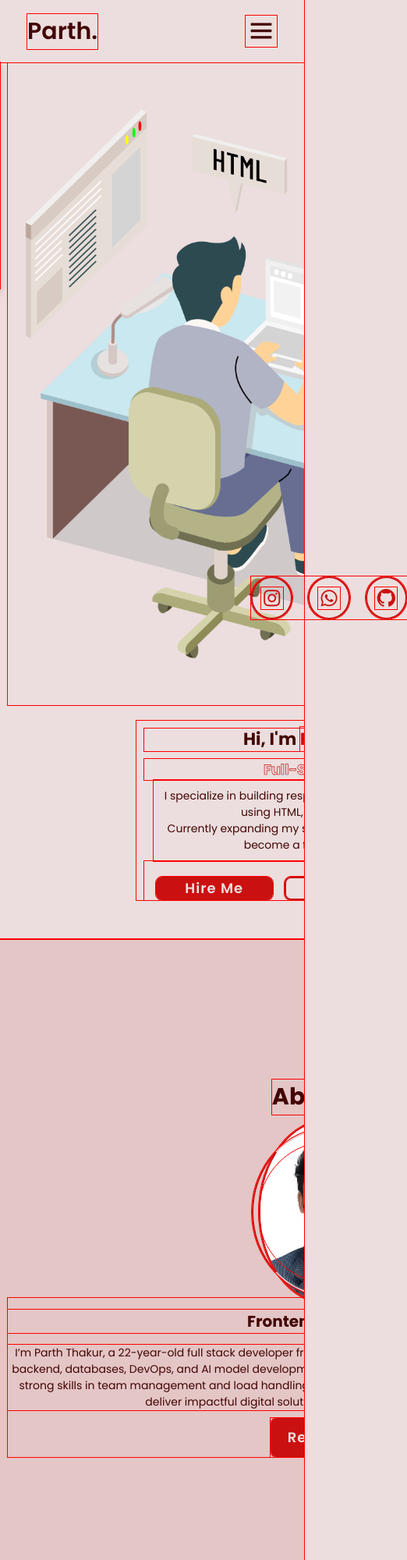
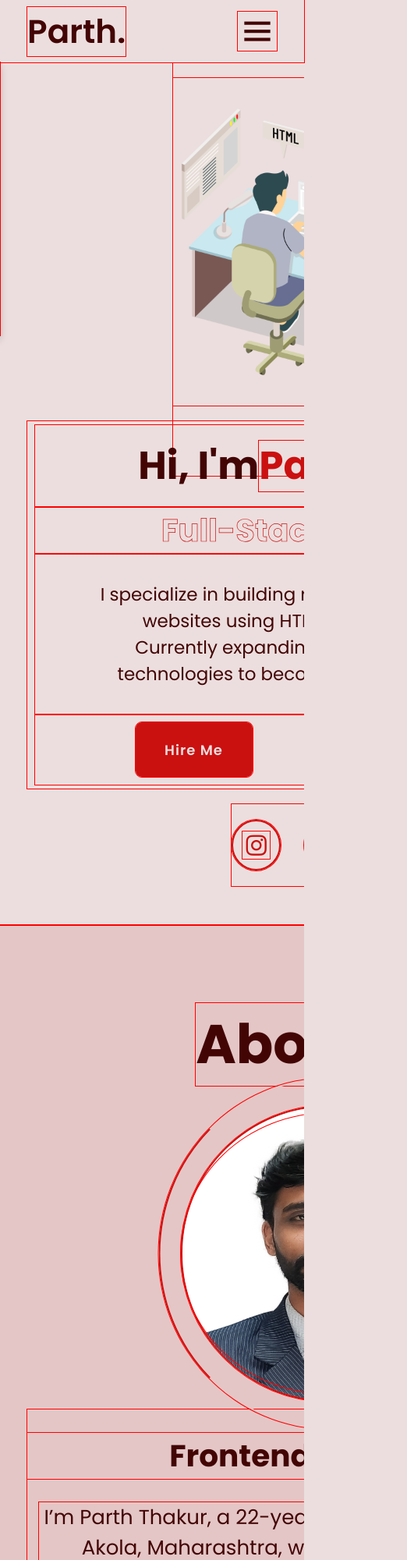
Before and after one commit to parth-1006/portfolio, a plain HTML site: page index.html in a window 390 px wide. Shown: the top 2000 px of the page at 78% size, 522 px wide, since content can reach past the window. Drawn offline with nearby package versions, Linux system fonts and the light colour scheme.

Commit message:
Update style.css

```diff
--- a/css/style.css
+++ b/css/style.css
@@ -976,17 +976,16 @@ span {
    (min-width: 260px)
   and (max-width: 768px)
   and (min-height: 400px)
-  and (max-height: 1000px) {
+  and (max-height: 1000px)
 
+{
     * {
-    outline: 1px solid red; /* remove after debugging */
-    box-sizing: border-box;
+  outline: 1px solid red;
 }
 
 .header {
     height: 8rem;
 }
-
 .navbar {
     position: absolute;
     top:100%;
@@ -1003,200 +1002,250 @@ span {
     left:0;
     transition-delay: 0s;
 }
-
 .navbar a {
-    display: block;
+    display: block ;
     font-size: 2rem;
-    margin:2rem 0;
+    margin:3rem 0;
+    margin-left: 5.8%;
 }
-
-  .logo {
-    font-size: 3rem;
+.navbar .logo {
+    margin-left: 0;
 }
-
+.logo{
+    font-size: 4.2rem;
+}
 #menu-icon {
     display: block;
-    font-size: 4rem;
+    font-size: 5rem;
 }
-
-  /* home */
 .home {
     max-width: 100%;
-    display: flex;
-    flex-direction: column;
-    padding: 8rem 1rem 5rem;
+    display:flex;
+    flex-direction:column;
+    padding-top: 10rem ;
+    padding-bottom: 5rem;
     gap: 2rem;
     min-height: 100vh;
 }
-
-  .home .image {
-    order: 1;
-    flex: 1;
+.home .image{
+    order:1;
+    flex:1;
     max-width: 100%;
+    max-height: 42rem;
+    display: flex;
+    justify-content: center;
+    align-items: center;
+}
+.image img{
+    width:40rem;
+    height: 60rem;
+    object-fit:contain;
+}
+.home .home-content {
+    position: relative;
+    min-width: 100%;
+    order:2;
+    padding: .5rem 1rem;
+    flex: 2;
+}
+.home-content h1 {
+    display: flex;
+    align-items: center;
+    justify-content: center;
+    font-size: 5rem;
+    padding-top: 2rem ;
+    padding-bottom: 2rem;
+}
+.home-content .text-animate {
+    width: 100%;
+}
+.home-content .text-animate h3{
+    display: flex;
+    align-items: center;
+    justify-content: center;
+    font-size: 4rem;
+}
+.home-content p{
+    padding: 0rem 5rem;
+    text-align: center;
+    margin: 0;
+    font-size: 2.3rem ;
+    padding: 3.5rem 6rem;
+}
+.home .home-imgHover{
+    display: none;
+}
+.home-content .btn-box{
+    padding-top: 2rem;
+    height: 9rem;
+    width:auto;
+    justify-content: space-around;
+    padding: 1rem 3rem;
+}
+.home .logo-box{
+    position:relative !important;
+    order: 3;
+    width: 250px;
+    margin-top: auto;
+    top:0;
+    gap:3rem;
+    padding: 2rem 0;
+}
+.home .logo-box a{
+    width: 65px;
+    height:65px;
+    font-size: 35px;
+}
+/*about*/
+.about {
+    min-height: 100vh;
+}
+.about .heading{
+    font-size: 7rem;
+    margin-bottom: 1.5rem;
+}
+.about-img {
+    position: relative;
+    width: 38rem;
+    height: 36rem;
+    border-radius: 50%;
     display: flex;
     justify-content: center;
     align-items: center;
 }
 
-  .image img {
-    max-width: 100%;
-    height: auto;
-    object-fit: contain;
+.about-img img {
+    max-height: 38rem;
+    width: 38rem;
+    border-radius: 80%;
+    border: .2rem solid var(--main-color);
 }
 
-  .home .home-content {
-    order: 2;
-    width: 100%;
-    padding: 0 1rem;
+.about-img .circle-spin {
+    position:absolute;
+    top:50%;
+    left:50%;
+    transform: translate(-50%,-50%) rotate(0);
+    width:115%;
+    height:125%;
+    border-radius:50%;
+    border-top: .2rem solid var(--second-bg-color);
+    border-bottom: .2rem solid var(--second-bg-color);
+    border-left: .2rem solid var(--main-color);
+    border-right: .2rem solid var(--main-color);
 }
-
-  .home-content h1 {
-    font-size: 2.2rem;
+.about-content h3 {
+    font-size :3.9rem;
+    margin:3rem 0;
+}
+.about-content p {
     text-align: center;
-    margin: 1rem 0;
+    font-size: 2.6rem;
+    margin: 2rem 1.5rem 3rem;
 }
-
-  .home-content .text-animate h3 {
-    font-size: 1.8rem;
-    text-align: center;
+.btn-box.btns {
+    display: inline-block;
+    width:20rem;
+    height: 7rem;
+    margin-top: 2rem;
 }
-
-  .home-content p {
-    padding: 1rem;
-    text-align: center;
-    font-size: 1.4rem;
-    margin: 0 auto;
-    max-width: 95%;
+/*education*/
+.education{
+    min-height: 100vh;
 }
-
-  .home .home-imgHover {
-    display: none;
+.education .heading{
+    font-size: 6rem;
 }
-
-  .home-content .btn-box {
-    padding-top: 2rem;
+.education-column .title {
+    font-size:3.5rem;
+    margin: 0 0 1.5rem 0rem;
+    padding-left: 2.5rem;
+}
+.education-content .year {
+    font-size: 2.7rem;
+    color: var(--main-color);
+    padding-bottom: 1rem;
+}
+.education-content .content h3 {
+    font-size: 2.8rem;
+}
+.education-content .content p {
+    font-size: 2rem;
+    padding-top: 1rem;
+    padding-bottom: 1rem;
+}
+/*skills*/
+.skills{
+    min-height: 100vh;
+}
+.skills .head{
+    font-size: 6rem;
+}
+/*contact*/
+.contact{
+    min-height: 100vh;
+}
+.contact .heading {
+    font-size: 6rem;
+}
+.contact form .input-box {
+    position:relative;
     display: flex;
-    justify-content: center;
-    gap: 1.5rem;
+    justify-content: space-around;
+    flex-wrap: wrap;
+    gap:.5rem;
 }
-
-  .home .logo-box {
-    order: 3;
-    margin-top: auto;
-    display: flex;
-    justify-content: center;
-    gap: 2rem;
+.contact form .input-box .input-field {
+    position:relative;
+    width: 90%;
+    margin: 1.2rem 0;
 }
-
-  .home .logo-box a {
-    width: 55px;
-    height: 55px;
-    font-size: 28px;
+.contact form .textarea-field{
+    width: 95%;
+    padding:1rem 0 0rem 3rem;
 }
-
-  /* about */
-  .about {
-    min-height: 100vh;
-    padding: 2rem 1rem;
-    text-align: center;
+.contact form .textarea-field .focus {
+    position:absolute;
+    top:1rem;
+    left:3rem;
+    width:0;
+    height:93.5%;
+    background: var(--second-bg-color);
+    border-radius: .6rem;
+    z-index: -1;
+    transition: .5s;
 }
-
-  .about .heading {
-    font-size: 3rem;
-    margin-bottom: 1.5rem;
+.contact form .textarea-field textarea:focus~.focus,
+.contact form .textarea-field textarea:valid~.focus {
+    width: 94%;
 }
-
-  .about-img {
-    width: 18rem;
-    height: 18rem;
-    margin: 0 auto;
+/*
+.contact .btn-box-btns {
+    cursor: pointer;
+    padding-bottom: 25rem;
 }
-
-  .about-img img {
-    width: 100%;
-    height: auto;
-    border-radius: 50%;
+*/
+/*footer*/
+.footer{
+    min-width: 100vh;
+    margin-top: 3rem;
+    padding: 1rem 5%;
 }
-
-  .about-content h3 {
-    font-size: 2rem;
-    margin: 1.5rem 0;
+.footer .footer-text {
+    gap:.7rem;
 }
-
-  .about-content p {
-    font-size: 1.4rem;
-    margin: 1rem 0;
+.footer .footer-text .name {
+    font-weight: 520;
+    font-size: 1.5rem;
 }
-
-  /* education */
-  .education .heading {
-    font-size: 3rem;
+.footer-text .address {
+    font-size: 1.5rem;
+    font-weight: 500;
 }
-
-  .education-column .title {
-    font-size: 2rem;
-    margin: 1rem 0;
-    padding-left: 0;
-    text-align: center;
-  }
-
-  .education-content .year {
-    font-size: 1.4rem;
-    margin-bottom: 0.5rem;
-  }
-
-  .education-content .content h3 {
-    font-size: 1.6rem;
-  }
-
-  .education-content .content p {
-    font-size: 1.2rem;
-  }
-
-  /* skills */
-  .skills .head {
-    font-size: 3rem;
-  }
-
-  /* contact */
-  .contact .heading {
-    font-size: 3rem;
-  }
-
-  .contact form .input-box {
-    flex-direction: column;
-    align-items: center;
-    gap: 1rem;
-  }
-
-  .contact form .input-box .input-field {
-    width: 100%;
-  }
-
-  .contact form .textarea-field {
-    width: 100%;
-    padding: 1rem;
-  }
-
-  /* footer */
-  .footer {
-    margin-top: 3rem;
-    padding: 1rem;
-    text-align: center;
-  }
-
-  .footer .footer-text {
-    gap: .5rem;
-  }
-
-  .footer .footer-text .name,
-  .footer-text .address,
-  .footer-text .email,
-  .footer-text .number {
-    font-size: 1.2rem;
+.footer-text .email, .number, .address {
+    font-weight: 500;
 }
 }
-
 /*mobiles-mordern-skills-exception-case*/
 @media (min-width:589px) and (max-width:670px){
 
```
Lines whose indentation alone changed are shown as unchanged.
